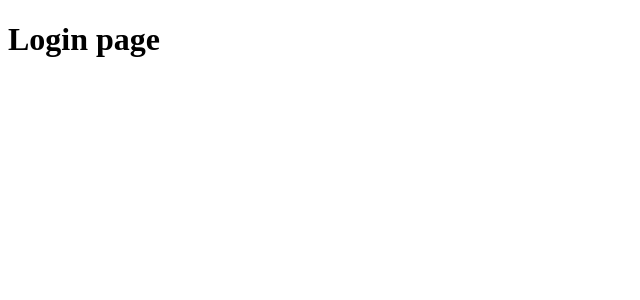
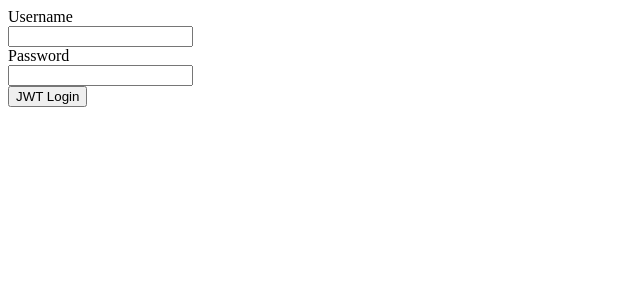
Before and after one commit to ad105geppetto/Study8_Authentication-Authorization, a React (Create React App) app in the folder client/: page / in a window 1280 px wide. Shown: the top 300 px of the page, without its empty margins (0-640 px from the left). Built offline with nearby package versions, Linux system fonts and the light colour scheme.

Commit message:
update Login component

```diff
--- a/client/src/components/Login.js
+++ b/client/src/components/Login.js
@@ -1,7 +1,17 @@
 function Login() {
   return (
     <div className="Login">
-      <h1>Login page</h1>
+      <div className="inputField">
+        <div>Username</div>
+        <input name="userId" />
+      </div>
+      <div className="inputField">
+        <div>Password</div>
+        <input name="password" />
+      </div>
+      <div className="loginBtnContainer">
+        <button className="loginBtn">JWT Login</button>
+      </div>
     </div>
   );
 }
```
